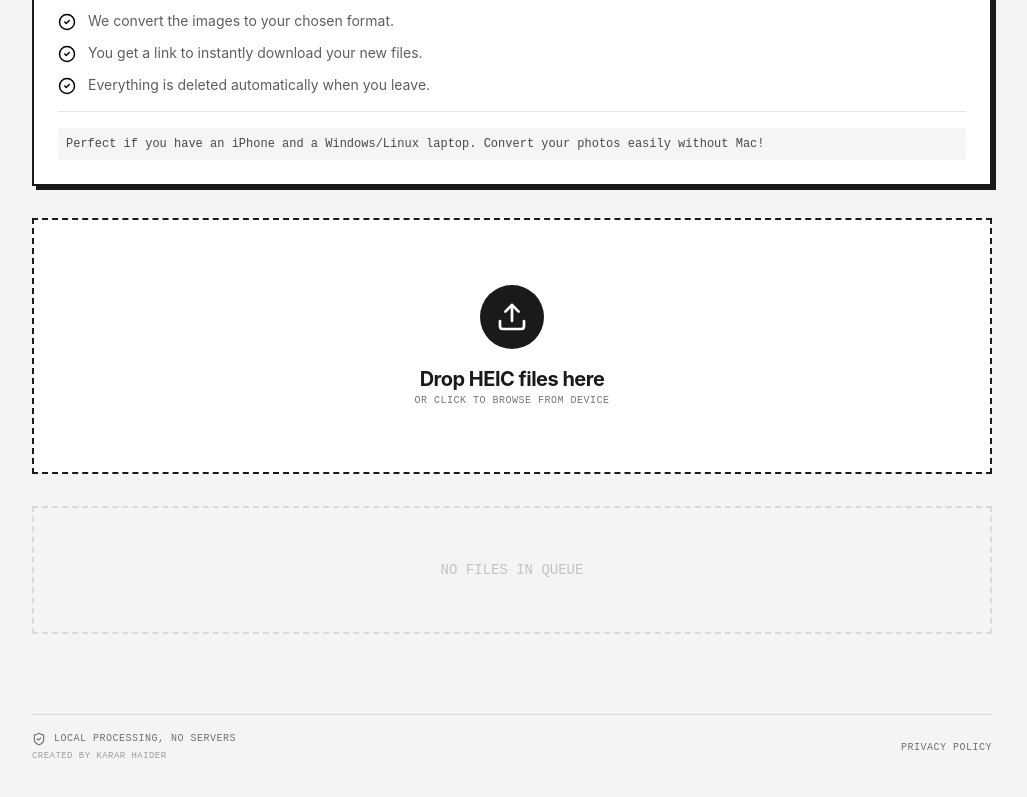
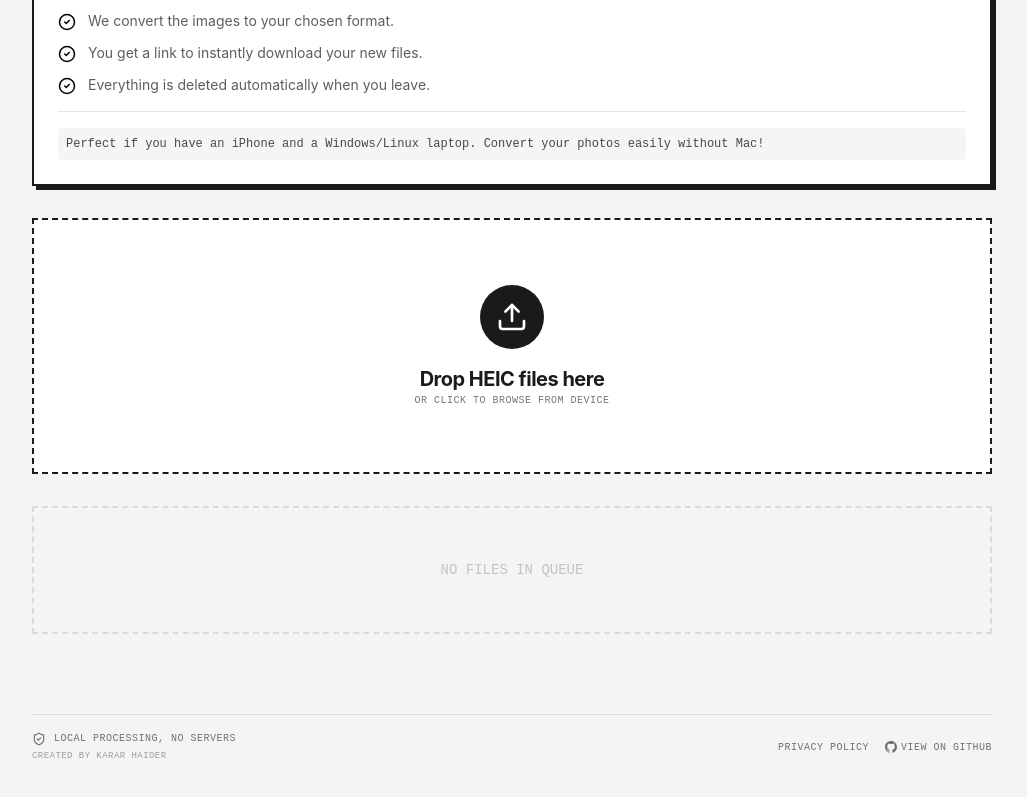
Before and after one commit to kararha/snapH, a React (Vite) app: page / in a window 1280 px wide. Shown: the part 253-1050 px from the top of the page, without its empty margins (128-1155 px from the left). Built offline with nearby package versions, Linux system fonts and the light colour scheme.

Commit message:
feat: add View on GitHub link to app footer

```diff
--- a/src/App.tsx
+++ b/src/App.tsx
@@ -456,8 +456,17 @@
             </div>
             <span className="mono-label !opacity-40 text-[9px]">{t.createdBy}</span>
           </div>
-          <div className="flex gap-4">
+          <div className="flex gap-4 items-center">
             <button onClick={() => setView('privacy')} className="mono-label hover:text-black transition-colors">{t.privacyPolicy}</button>
+            <a
+              href="https://github.com/kararha/snapH"
+              target="_blank"
+              rel="noopener noreferrer"
+              className="mono-label hover:text-black transition-colors flex items-center gap-1"
+            >
+              <svg xmlns="http://www.w3.org/2000/svg" width="12" height="12" viewBox="0 0 24 24" fill="currentColor"><path d="M12 0C5.37 0 0 5.37 0 12c0 5.3 3.438 9.8 8.205 11.385.6.113.82-.258.82-.577 0-.285-.01-1.04-.015-2.04-3.338.724-4.042-1.61-4.042-1.61C4.422 18.07 3.633 17.7 3.633 17.7c-1.087-.744.084-.729.084-.729 1.205.084 1.838 1.236 1.838 1.236 1.07 1.835 2.809 1.305 3.495.998.108-.776.417-1.305.76-1.605-2.665-.3-5.466-1.332-5.466-5.93 0-1.31.465-2.38 1.235-3.22-.135-.303-.54-1.523.105-3.176 0 0 1.005-.322 3.3 1.23.96-.267 1.98-.399 3-.405 1.02.006 2.04.138 3 .405 2.28-1.552 3.285-1.23 3.285-1.23.645 1.653.24 2.873.12 3.176.765.84 1.23 1.91 1.23 3.22 0 4.61-2.805 5.625-5.475 5.92.42.36.81 1.096.81 2.22 0 1.606-.015 2.896-.015 3.286 0 .315.21.69.825.57C20.565 21.795 24 17.295 24 12c0-6.63-5.37-12-12-12z"/></svg>
+              View on GitHub
+            </a>
           </div>
         </div>
       </footer>
```
